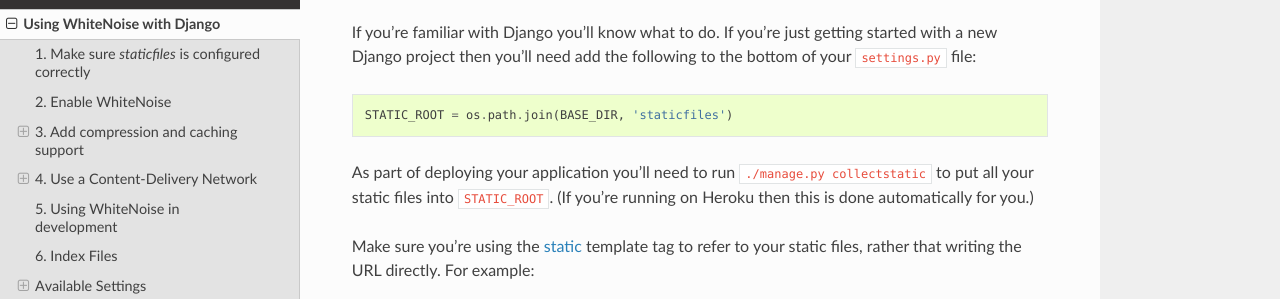
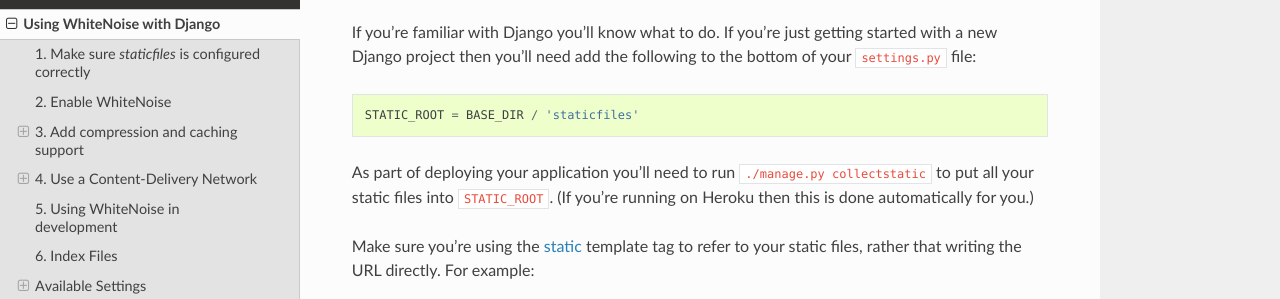
Before and after one commit to gorbunov87/white_noise, a Sphinx documentation site: the page built from docs/django.rst, in a window 1280 px wide and 900 px high, scrolled down 312 px. Shown: the part 152-451 px from the top of the window. Built offline with Sphinx 7.4.7 and the Read the Docs theme 2.0.0, drawn with Linux system fonts in a browser that asks for light colours.

Commit message:
Update the STATIC_ROOT for Django 3.1

```diff
--- a/docs/django.rst
+++ b/docs/django.rst
@@ -20,7 +20,7 @@
 
 .. code-block:: python
 
-   STATIC_ROOT = os.path.join(BASE_DIR, 'staticfiles')
+   STATIC_ROOT = BASE_DIR / 'staticfiles'
 
 As part of deploying your application you'll need to run ``./manage.py collectstatic`` to
 put all your static files into ``STATIC_ROOT``. (If you're running on Heroku then
@@ -701,7 +701,7 @@
 .. code-block:: python
 
    STATICFILES_DIRS = [
-       os.path.join(BASE_DIR, 'static_build')
+      BASE_DIR / 'static_build'
    ]
 
 This means that Django can find the processed files, but doesn't need to know anything
```
Also changed, not shown: 1 other file.
